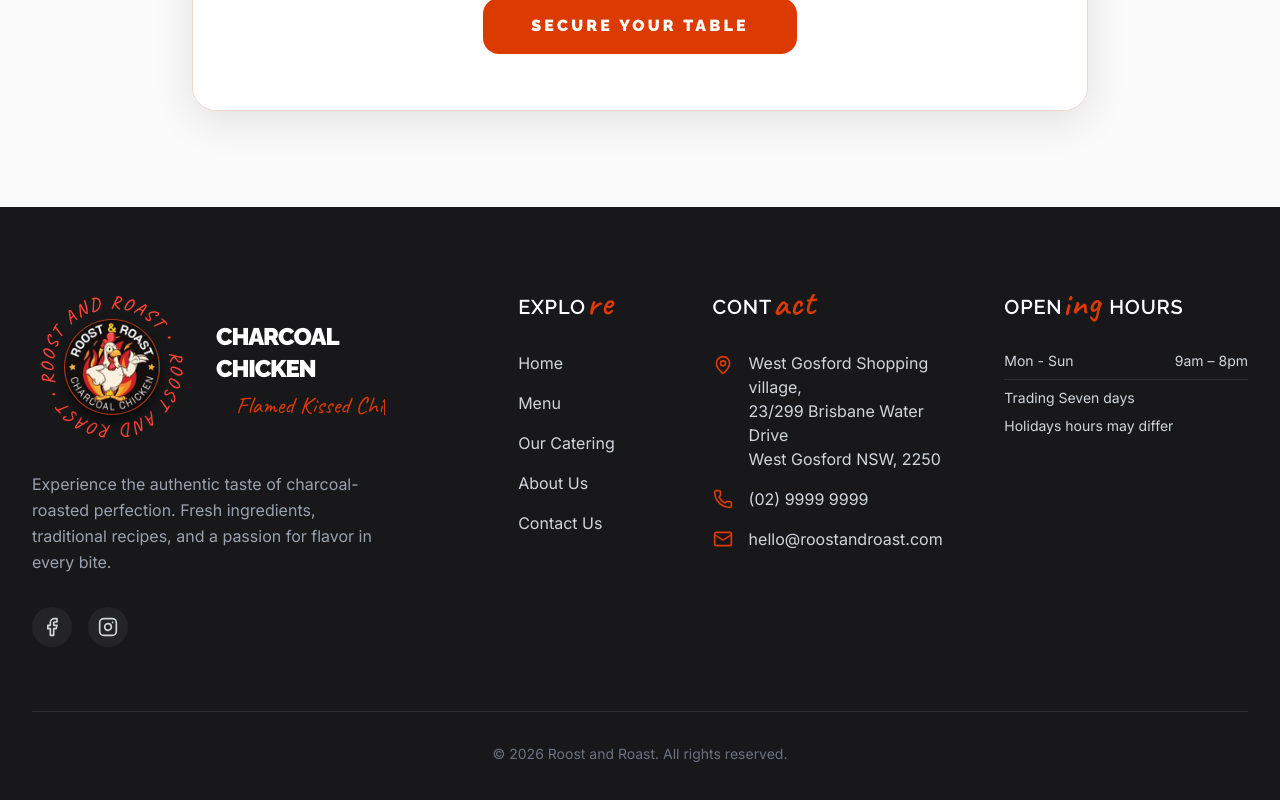
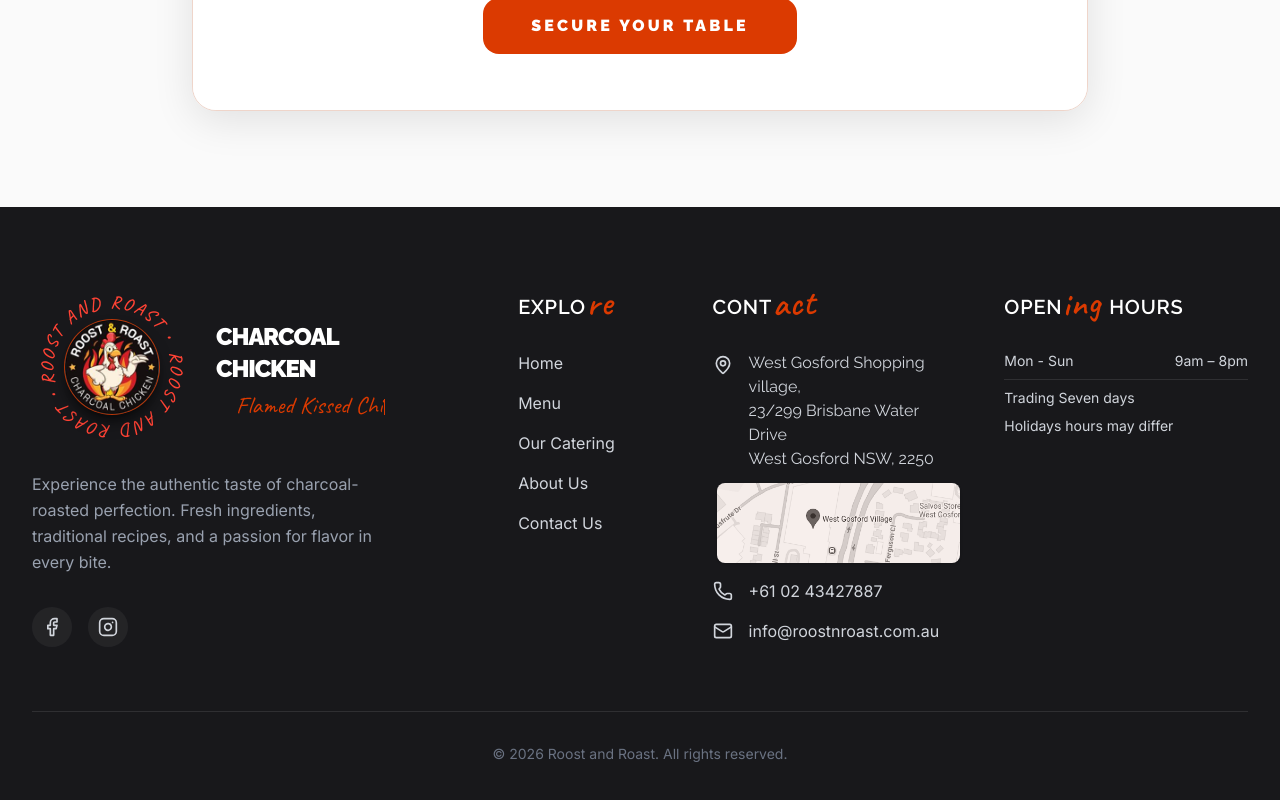
Before and after one commit to MeeLn/roost-and-roast-web, a Next.js app: page / in a window 1280 px wide. Shown: the part 7262-8062 px from the top of the page. Built offline with nearby package versions, Linux system fonts and the light colour scheme; a web font is replaced by a local one.

Commit message:
feat: add lcation image in footer.

```diff
--- a/components/layout/Footer.tsx
+++ b/components/layout/Footer.tsx
@@ -265,22 +265,56 @@
               </span>
             </h3>
             <div className="flex flex-col gap-4">
+              <div className="w-fit group">
+                <a
+                  href="https://www.google.com/maps/search/?api=1&query=West+Gosford+Shopping+Village"
+                  target="_blank"
+                  rel="noopener noreferrer"
+                >
                   <div className="flex items-start gap-4">
-                <MapPin size={20} className="text-primary shrink-0 mt-1" />
-                <span>
+                    <MapPin
+                      size={20}
+                      className="shrink-0 mt-1 group-hover:text-primary transition-colors"
+                    />
+                    <span className="group-hover:text-primary transition-colors font-modern">
                       West Gosford Shopping village,
                       <br /> 23/299 Brisbane Water Drive
                       <br /> West Gosford NSW, 2250
                     </span>
                   </div>
-              <div className="flex items-center gap-4">
-                <Phone size={20} className="text-primary shrink-0" />
-                <span>(02) 9999 9999</span>
+                  <div className="relative w-full h-20 mt-3 ml-1 rounded-lg overflow-hidden shadow-sm">
+                    <Image
+                      src="/img/location.png"
+                      alt="Location View"
+                      fill
+                      className="object-cover grayscale group-hover:grayscale-0 transition-all duration-500"
+                    />
+                    <div className="absolute inset-0 bg-primary/5 group-hover:bg-transparent transition-colors" />
                   </div>
-              <div className="flex items-center gap-4">
-                <Mail size={20} className="text-primary shrink-0" />
-                <span>hello@roostandroast.com</span>
+                </a>
               </div>
+              <a href="tel:+610243427887">
+                <div className="flex items-center gap-4 group">
+                  <Phone
+                    size={20}
+                    className="shrink-0 group-hover:text-primary transition-colors"
+                  />
+                  <span className="group-hover:text-primary transition-colors">
+                    +61 02 43427887
+                  </span>
+                </div>
+              </a>
+              <a href="mailto:info@roostnroast.com.au">
+                <div className="flex items-center gap-4 group">
+                  <Mail
+                    size={20}
+                    className="shrink-0 group-hover:text-primary transition-colors"
+                  />
+                  <span className="group-hover:text-primary transition-colors">
+                    info@roostnroast.com.au
+                  </span>
+                </div>
+              </a>
             </div>
           </div>
 
```
Lines whose indentation alone changed are shown as unchanged.
